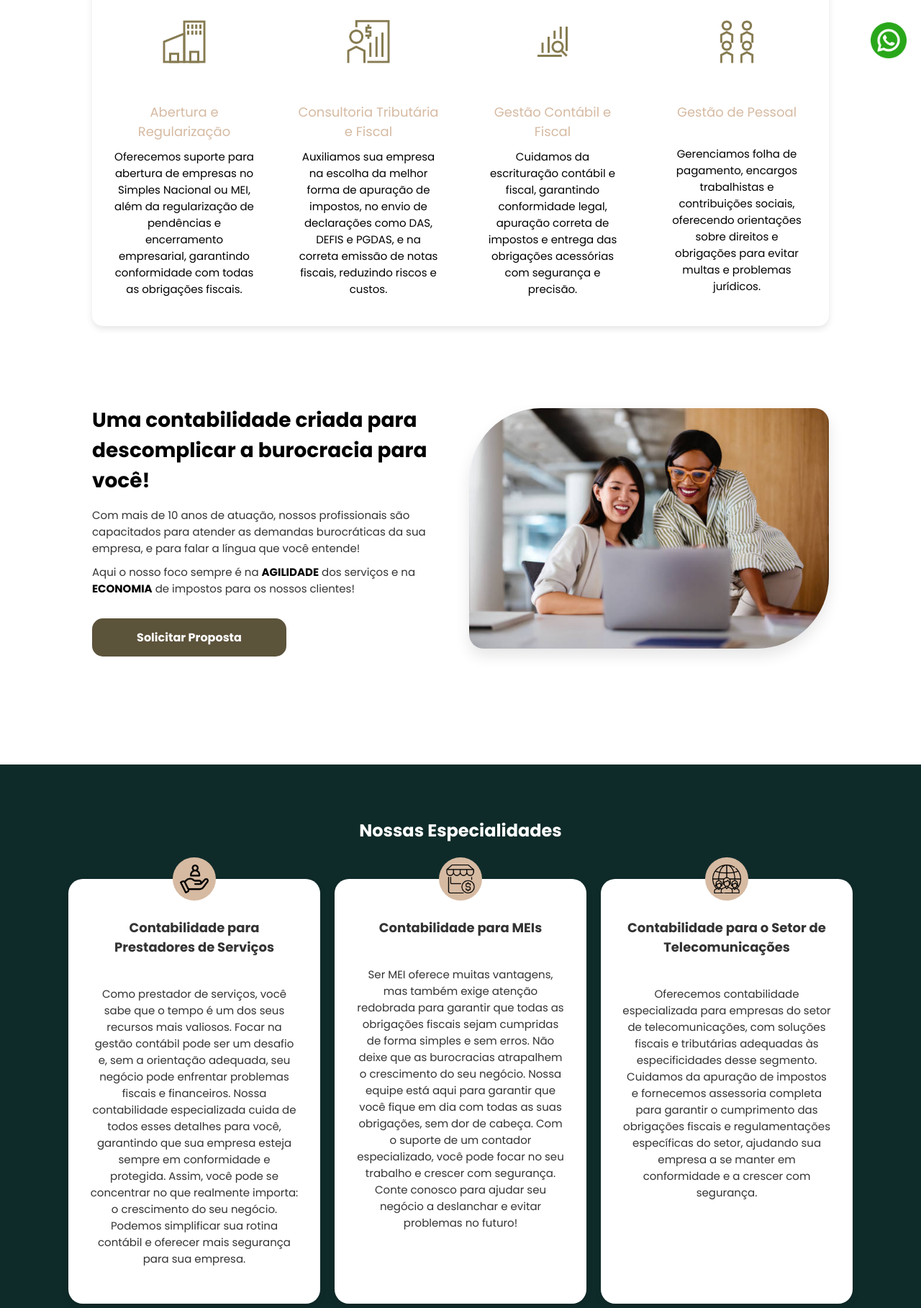
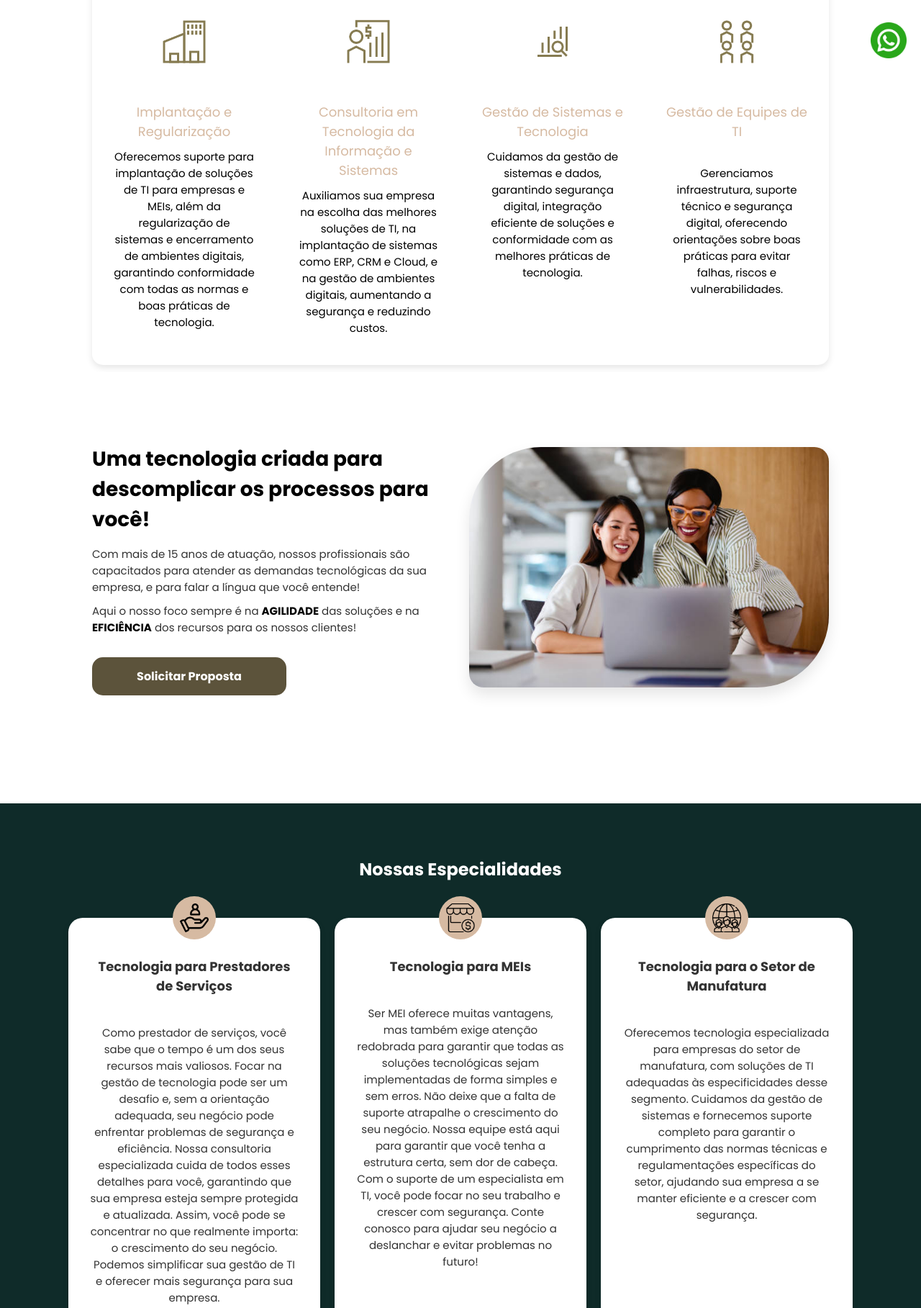
Before and after one commit to dmoliv/Rsync, a plain HTML site: page index.html in a window 1280 px wide. Shown: the part 699-2516 px from the top of the page at 72% size. Drawn offline with Linux system fonts and the light colour scheme.

Commit message:
alteracao dos nomes para rsync

```diff
--- a/index.html
+++ b/index.html
@@ -5,13 +5,13 @@
     <link rel="icon" type="image/png" href="assets/img/site-icon.png">
 
     <!-- melhoria engine google SEO-->
-    <meta name="description" content="Assessoria contábil especializada para empresas e MEIs. Redução de impostos, consultoria fiscal e abertura de empresas com atendimento personalizado. Fale com um contador agora!">
-    <meta name="keywords" content="contabilidade para empresas, contabilidade para MEI, abertura de empresa, consultoria fiscal, contabilidade tributária, redução de impostos">
+    <meta name="description" content="Consultoria de TI especializada para empresas e MEIs. Otimize seus sistemas, implemente soluções em tecnologia e modernize sua infraestrutura com atendimento personalizado. Fale com um especialista agora!">
+    <meta name="keywords" content="tecnologia para empresas, soluções de TI para MEI, implantação de sistemas empresariais, consultoria em tecnologia da informação, gestão de infraestrutura de TI, otimização de custos em tecnologia">
     <meta charset="UTF-8">
     <meta name="viewport" content="width=device-width, initial-scale=1.0">
     <!-- melhora para compartilhamento no instagram-->
-    <meta property="og:title" content="Mazzo Contabilidade | Assessoria Contábil e Tributária">
-    <meta property="og:description" content="Contabilidade especializada para empresas e MEIs. Redução de impostos e consultoria fiscal personalizada.">
+    <meta property="og:title" content="Rsync | Técnologia da informação">
+    <meta property="og:description" content="Tecnologia especializada para empresas e MEIs. Otimização de sistemas e consultoria em TI personalizada.">
     <meta property="og:image" content="http://189.7.90.52:5500/Contabilidade/assets/img/logo_new.png"> <!-- arrumar o link aqui posteriormente -->
     <meta property="og:url" content="http://189.7.90.52:5500/Contabilidade/index.html#">
     <meta property="og:type" content="website">
@@ -24,7 +24,7 @@
 <body>
     <div class="background-container"></div>
     <header>
-        <a href="#"><img src="assets/img/logo_new.png" alt="Logo Mazzo Contabilidade" class="logo"></a>
+        <a href="#"><img src="assets/img/logo_new.png" alt="Logo Rsync" class="logo"></a>
 
         <!-- Botão do Menu Hambúrguer -->
         <div class="menu-toggle">☰</div>
@@ -44,11 +44,11 @@
         <main>
             <div id="home" class="content">
                 <h3>Confiança e economia!</h3>
-                <h1>Mais facilidade no seu negócio com a Mazzo Contabilidade!</h1>
-                <h4>Se você deseja ter uma contabilidade segura e eficiente, sem precisar se preocupar, você está no lugar certo. Aqui você fala com um especialista, e a tecnologia é nossa grande aliada!</h4>
+                <h1>Mais facilidade no seu negócio com a Rsync</h1>
+                <h4>Se você deseja ter uma tecnologia segura e eficiente, sem precisar se preocupar, você está no lugar certo. Aqui você fala com um especialista, e a inovação é nossa grande aliada!</h4>
                 <div class="buttons">
                     <!----<a href="#" class="btn">Abrir empresa</a> -->
-                    <a href="#" class="btn btn-orcamento" title="Solicitar um orçamento Mazzo Contabilidade"> Solicitar Proposta</a>
+                    <a href="#" class="btn btn-orcamento" title="Solicitar um orçamento Rsync"> Solicitar Proposta</a>
                 </div>
             </div>
         </main>
@@ -61,34 +61,34 @@
     <div class="service-container">
         <div class="service-box">
             <div class="service-icon">
-                <img src="assets/img/Building.png" alt="Abertura e Regularização de Empresas">
+                <img src="assets/img/Building.png" alt="Implantação e Regularização de Sistemas de TI">
             </div>
-            <h3><br>Abertura e Regularização</h3>
-            <h4>Oferecemos suporte para abertura de empresas no Simples Nacional ou MEI, além da regularização de pendências e encerramento empresarial, garantindo conformidade com todas as obrigações fiscais.</h4>
+            <h3><br>Implantação e Regularização</h3>
+            <h4>Oferecemos suporte para implantação de soluções de TI para empresas e MEIs, além da regularização de sistemas e encerramento de ambientes digitais, garantindo conformidade com todas as normas e boas práticas de tecnologia.</h4>
         </div>
 
         <div class="service-box">
             <div class="service-icon">
-                <img src="assets/img/Profit.png" alt="Consultoria Tributária e Fiscal">
+                <img src="assets/img/Profit.png" alt="Consultoria em Tecnologia da Informação e Sistemas">
             </div>
-            <h3><br>Consultoria Tributária e Fiscal</h3>
-            <h4>Auxiliamos sua empresa na escolha da melhor forma de apuração de impostos, no envio de declarações como DAS, DEFIS e PGDAS, e na correta emissão de notas fiscais, reduzindo riscos e custos.</h4>
+            <h3><br>Consultoria em Tecnologia da Informação e Sistemas</h3>
+            <h4>Auxiliamos sua empresa na escolha das melhores soluções de TI, na implantação de sistemas como ERP, CRM e Cloud, e na gestão de ambientes digitais, aumentando a segurança e reduzindo custos.</h4>
         </div>
 
         <div class="service-box">
             <div class="service-icon">
-                <img src="assets/img/Analyst.png" alt="Gestão Contábil e Fiscal">
+                <img src="assets/img/Analyst.png" alt="Gestão de Sistemas e Tecnologia">
             </div>
-            <h3><br>Gestão Contábil e Fiscal</h3>
-            <h4>Cuidamos da escrituração contábil e fiscal, garantindo conformidade legal, apuração correta de impostos e entrega das obrigações acessórias com segurança e precisão.</h4>
+            <h3><br>Gestão de Sistemas e Tecnologia</h3>
+            <h4>Cuidamos da gestão de sistemas e dados, garantindo segurança digital, integração eficiente de soluções e conformidade com as melhores práticas de tecnologia.</h4>
         </div>
 
         <div class="service-box">
             <div class="service-icon">
-                <img src="assets/img/Meeting.png" alt="Gestão de Pessoal">
+                <img src="assets/img/Meeting.png" alt="Gestão de Equipes de TI">
             </div>
-            <h3><br>Gestão de Pessoal</h3>
-            <h4><br>Gerenciamos folha de pagamento, encargos trabalhistas e contribuições sociais, oferecendo orientações sobre direitos e obrigações para evitar multas e problemas jurídicos.</h4>
+            <h3><br>Gestão de Equipes de TI</h3>
+            <h4><br>Gerenciamos infraestrutura, suporte técnico e segurança digital, oferecendo orientações sobre boas práticas para evitar falhas, riscos e vulnerabilidades.</h4>
         </div>
     </div>
 </section>
@@ -99,16 +99,16 @@
         <section class="middle">
             <div class="middle-content">
                 <div class="middle-text">
-                    <h2>Uma contabilidade criada para descomplicar a burocracia para você!</h2>
-                    <h4>Com mais de 10 anos de atuação, nossos profissionais são capacitados para atender as demandas burocráticas da sua empresa, e para falar a língua que você entende!</h4>
-                    <h4>Aqui o nosso foco sempre é na <strong>AGILIDADE</strong> dos serviços e na <strong>ECONOMIA</strong> de impostos para os nossos clientes!</h4>
+                    <h2>Uma tecnologia criada para descomplicar os processos para você!</h2>
+                    <h4>Com mais de 15 anos de atuação, nossos profissionais são capacitados para atender as demandas tecnológicas da sua empresa, e para falar a língua que você entende!</h4>
+                    <h4>Aqui o nosso foco sempre é na <strong>AGILIDADE</strong> das soluções e na <strong>EFICIÊNCIA</strong> dos recursos para os nossos clientes!</h4>
                     <div class="buttons">
                     <!----<a href="#" class="btn">Abrir empresa</a> -->
-                    <a href="#" class="btn btn-orcamento" title="Solicitar um orçamento Mazzo Contabilidade"> Solicitar Proposta</a>
+                    <a href="#" class="btn btn-orcamento" title="Solicitar um orçamentoRsync"> Solicitar Proposta</a>
                 </div>
                 </div>
                 <div class="middle-image">
-                    <img src="assets/img/workers.jpg" alt="Contabilidade para empresas">
+                    <img src="assets/img/workers.jpg" alt="TI para empresas">
                 </div>
             </div>
         </section>
@@ -121,18 +121,18 @@
             <div class="specialties-container">
                 <div class="specialties-box">
                     <div class="specialties-icon">
-                        <img src="assets/img/cliente.png" alt="Contabilidade para Prestadores de Serviços">
+                        <img src="assets/img/cliente.png" alt="Tecnologia para Prestadores de Serviços">
                     </div>
-                    <h3>Contabilidade para Prestadores de Serviços</h3>
-                    <h4>Como prestador de serviços, você sabe que o tempo é um dos seus recursos mais valiosos. Focar na gestão contábil pode ser um desafio e, sem a orientação adequada, seu negócio pode enfrentar problemas fiscais e financeiros. Nossa contabilidade especializada cuida de todos esses detalhes para você, garantindo que sua empresa esteja sempre em conformidade e protegida. Assim, você pode se concentrar no que realmente importa: o crescimento do seu negócio. Podemos simplificar sua rotina contábil e oferecer mais segurança para sua empresa.</h4>
+                    <h3>Tecnologia para Prestadores de Serviços</h3>
+                    <h4>Como prestador de serviços, você sabe que o tempo é um dos seus recursos mais valiosos. Focar na gestão de tecnologia pode ser um desafio e, sem a orientação adequada, seu negócio pode enfrentar problemas de segurança e eficiência. Nossa consultoria especializada cuida de todos esses detalhes para você, garantindo que sua empresa esteja sempre protegida e atualizada. Assim, você pode se concentrar no que realmente importa: o crescimento do seu negócio. Podemos simplificar sua gestão de TI e oferecer mais segurança para sua empresa.</h4>
                 </div>
 
                 <div class="specialties-box">
                     <div class="specialties-icon">
-                        <img src="assets/img/small-business.png" alt="Contabilidade para MEIs">
+                        <img src="assets/img/small-business.png" alt="Tecnologia para MEIs">
                     </div>
-                    <h3>Contabilidade para MEIs</h3>
-                    <h4>Ser MEI oferece muitas vantagens, mas também exige atenção redobrada para garantir que todas as obrigações fiscais sejam cumpridas de forma simples e sem erros. Não deixe que as burocracias atrapalhem o crescimento do seu negócio. Nossa equipe está aqui para garantir que você fique em dia com todas as suas obrigações, sem dor de cabeça. Com o suporte de um contador especializado, você pode focar no seu trabalho e crescer com segurança. Conte conosco para ajudar seu negócio a deslanchar e evitar problemas no futuro!</h4>
+                    <h3>Tecnologia para MEIs</h3>
+                    <h4>Ser MEI oferece muitas vantagens, mas também exige atenção redobrada para garantir que todas as soluções tecnológicas sejam implementadas de forma simples e sem erros. Não deixe que a falta de suporte atrapalhe o crescimento do seu negócio. Nossa equipe está aqui para garantir que você tenha a estrutura certa, sem dor de cabeça. Com o suporte de um especialista em TI, você pode focar no seu trabalho e crescer com segurança. Conte conosco para ajudar seu negócio a deslanchar e evitar problemas no futuro!</h4>
 
                 </div>
 
@@ -145,10 +145,10 @@
 
                 <div class="specialties-box">
                     <div class="specialties-icon">
-                        <img src="assets/img/equipe.png" alt="Contabilidade para o Setor de Telecomunicações">
+                        <img src="assets/img/equipe.png" alt="Tecnologia para o Setor de Manufatura">
                     </div>
-                    <h3>Contabilidade para o Setor de Telecomunicações</h3>
-                    <h4>Oferecemos contabilidade especializada para empresas do setor de telecomunicações, com soluções fiscais e tributárias adequadas às especificidades desse segmento. Cuidamos da apuração de impostos e fornecemos assessoria completa para garantir o cumprimento das obrigações fiscais e regulamentações específicas do setor, ajudando sua empresa a se manter em conformidade e a crescer com segurança.</h4>
+                    <h3>Tecnologia para o Setor de Manufatura</h3>
+                    <h4>Oferecemos tecnologia especializada para empresas do setor de manufatura, com soluções de TI adequadas às especificidades desse segmento. Cuidamos da gestão de sistemas e fornecemos suporte completo para garantir o cumprimento das normas técnicas e regulamentações específicas do setor, ajudando sua empresa a se manter eficiente e a crescer com segurança.</h4>
                 </div>
             </div>
         </section>
@@ -161,8 +161,8 @@
         <div class="about-content">
             <h2>Uma História de Dedicação e Excelência</h2>
  <!-- remover este comentario futuramente           <h4>Sou Maiara Bortolozzo, formada em Direito e Ciências Contábeis, e acredito que a contabilidade vai além dos números. Apaixonada pelo que faço, me especializei em oferecer soluções financeiras que realmente impactam os resultados dos meus clientes.</h4>  -->
-            <h4>A MAZZO Contabilidade nasceu com a missão de transformar a experiência contábil, oferecendo um serviço personalizado, acessível e transparente. Comecei atendendo pequenas empresas e, com o tempo, expandi para diversos setores, sempre com ética e confiança como pilares.</h4>
-            <h4>Hoje, com uma equipe dedicada, fornecemos soluções modernas que atendem às necessidades de cada cliente. Meu compromisso é garantir que você tenha tranquilidade e segurança para focar no crescimento do seu negócio, enquanto cuidamos da parte contábil.</h4>
+            <h4>A Rsync nasceu com a missão de transformar a experiência de TI, oferecendo um serviço personalizado, acessível e transparente. Comecei atendendo pequenas empresas e, com o tempo, expandi para diversos setores, sempre com ética e confiança como pilares.</h4>
+            <h4>Hoje, com uma equipe dedicada, fornecemos soluções modernas que atendem às necessidades de cada cliente. Meu compromisso é garantir que você tenha tranquilidade e segurança para focar no crescimento do seu negócio, enquanto cuidamos da parte de TI.</h4>
             <h4>Vamos trabalhar juntos para alcançar seus objetivos de forma eficiente e sem complicações!</h4>
         </div>
     </div>
@@ -199,27 +199,27 @@
         <!-- Contato -->
         <div class="footer-contact">
             <h3>Contato</h3>
-            <h4> <p><strong>📞</strong> (11) 98765-4321</p>
+            <h4> <p><strong>📞</strong> (11) 99127-4614</p>
                 <p>
                     <a href="#" class="btn-orcamento">
                         <strong>
                             <img src="assets/img/whatsapp.png" alt="Whatsapp" class="icon-footer">
                         </strong>
-                        (11) 91234-5678
+                        (11) 99127-4614
                     </a>
                 </p>
-            <p><strong>✉️ </strong>e-mail: contato@mazzocontabilidade.com</p> </h4>
+            <p><strong>✉️ </strong>e-mail: paulo.ricardo@rsyncti.com.br</p> </h4>
 
             <!-- Instagram -->
             <p>
 
                 <strong><br>Siga no Instagram:<br></strong>
-                <a href="https://instagram.com/d_olivenom" target="_blank"
-                onclick="return confirm('Deseja ser redirecionado para o Instagram da Mazzo Contabilidade?');">
+                <a href="https://instagram.com/pr_rsync" target="_blank"
+                onclick="return confirm('Deseja ser redirecionado para o Instagram da Rsync?');">
 
                 <strong>
                     <img src="assets/img/instagram.png" alt="Instagram" class="icon-footer">
-                </strong>   @mazzocontabilidade
+                </strong>   @pr_rsync
                 </a>
             </p>
 
```
